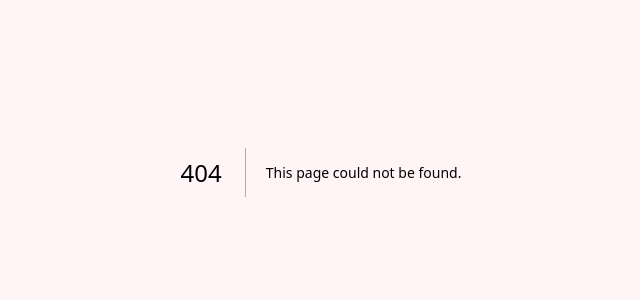
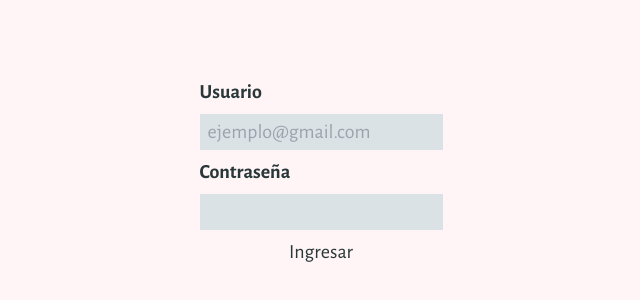
Before and after one commit to ChaconEfrain/tacos_ciel_chacon, a Next.js app: page /admin/login in a window 1280 px wide. Before the commit this address had no page. Shown: the part 228-528 px from the top of the page, without its empty margins (319-959 px from the left). Built offline with nearby package versions, Linux system fonts and the light colour scheme; what tailwindcss-animated would draw is missing.

Commit message:
Add jwt and admin routes

```diff
--- a/package.json
+++ b/package.json
@@ -13,6 +13,7 @@
     "autoprefixer": "10.4.14",
     "eslint": "8.38.0",
     "eslint-config-next": "13.3.0",
+    "jsonwebtoken": "^9.0.0",
     "next": "13.3.0",
     "postcss": "8.4.22",
     "react": "18.2.0",
--- a/src/components/Footer.jsx
+++ b/src/components/Footer.jsx
@@ -1,3 +1,4 @@
+import { ADMIN_EMAIL } from "@/constants";
 import { Email, Facebook, Instagram, Location, WhatsApp } from "@/icons";
 import React from "react";
 
@@ -18,7 +19,7 @@ const Footer = () => {
                 target="_blank"
                 rel="noopener noreferrer"
               >
-                <Email /> cielmchacong97@gmail.com
+                <Email /> {ADMIN_EMAIL}
               </a>
             </li>
             <li>
--- a/src/constants/index.js
+++ b/src/constants/index.js
@@ -310,3 +310,5 @@ export const TRADUCTIONS = {
 export const MAX_FLAVORS_AMOUNT = 6;
 
 export const MIN_FLAVORS_AMOUNT = 4;
+
+export const ADMIN_EMAIL = "cielmchacong97@gmail.com";
--- a/src/pages/_app.js
+++ b/src/pages/_app.js
@@ -1,5 +1,5 @@
+import { Alegreya_Sans } from "@next/font/google";
 import "@/styles/globals.css";
-import { Alegreya_Sans } from "@next/font/google";
 
 const alegreya = Alegreya_Sans({
   subsets: ["latin"],
--- /dev/null
+++ b/src/pages/admin/editar/index.jsx
@@ -0,0 +1,12 @@
+import React, { useEffect, useState } from "react";
+
+const Editar = () => {
+  const [isAdmin, setIsAdmin] = useState(false);
+  useEffect(() => {
+    const token = localStorage.getItem("token");
+    if (token) setIsAdmin(true);
+  }, [isAdmin]);
+  return <div>{isAdmin ? <p>es admin</p> : <p>NO es admin</p>}</div>;
+};
+
+export default Editar;
--- /dev/null
+++ b/src/pages/admin/login/index.jsx
@@ -0,0 +1,63 @@
+import { useRouter } from "next/router";
+import React, { useEffect, useRef } from "react";
+
+const Login = () => {
+  const formRef = useRef(null);
+  const router = useRouter();
+
+  const handleSubmit = async (e) => {
+    e.preventDefault();
+    const formData = new FormData(formRef.current);
+    const { username, password } = Object.fromEntries(formData.entries());
+    try {
+      const res = await fetch("/api/auth", {
+        method: "POST",
+        headers: {
+          "Content-type": "application/json",
+        },
+        body: JSON.stringify({ username, password }),
+      });
+      const data = await res.json();
+      if (res.status === 401) throw new Error(data.error);
+      localStorage.setItem("token", data.token);
+      router.push("/admin/editar");
+    } catch (error) {
+      console.error(error);
+    }
+  };
+
+  return (
+    <form
+      ref={formRef}
+      onSubmit={handleSubmit}
+      className="flex flex-col gap-2 text-xl text-primary-dark justify-center items-center h-screen"
+    >
+      <fieldset className="flex flex-col gap-2">
+        <label htmlFor="username" className="font-bold">
+          Usuario
+        </label>
+        <input
+          id="username"
+          name="username"
+          type="email"
+          placeholder="ejemplo@gmail.com"
+          className="bg-primary-medium/30 py-1 px-2"
+        />
+      </fieldset>
+      <fieldset className="flex flex-col gap-2">
+        <label htmlFor="password" className="font-bold">
+          Contraseña
+        </label>
+        <input
+          id="password"
+          name="password"
+          type="password"
+          className="bg-primary-medium/30 py-1 px-2"
+        />
+      </fieldset>
+      <button>Ingresar</button>
+    </form>
+  );
+};
+
+export default Login;
--- /dev/null
+++ b/src/pages/api/auth.js
@@ -0,0 +1,20 @@
+import { ADMIN_EMAIL } from "@/constants";
+import jwt from "jsonwebtoken";
+
+export default function handler(req, res) {
+  const { username, password } = req.body;
+  if (username !== ADMIN_EMAIL || password !== process.env.ADMIN_PASSWORD) {
+    return res.status(401).json({ error: "Usuario ó password incorrecto" });
+  } else {
+    const data = {
+      token: jwt.sign(
+        {
+          username,
+          password,
+        },
+        process.env.JWT_KEY
+      ),
+    };
+    return res.json(data);
+  }
+}
--- a/src/pages/api/send-message.js
+++ /dev/null
@@ -1,3 +0,0 @@
-export default function handler(req, res) {
-  if (req.method !== "POST") throw new Error("Only post method allowed");
-}
```
Also changed, not shown: 2 other files (tests, documents, lock files or other folders).
